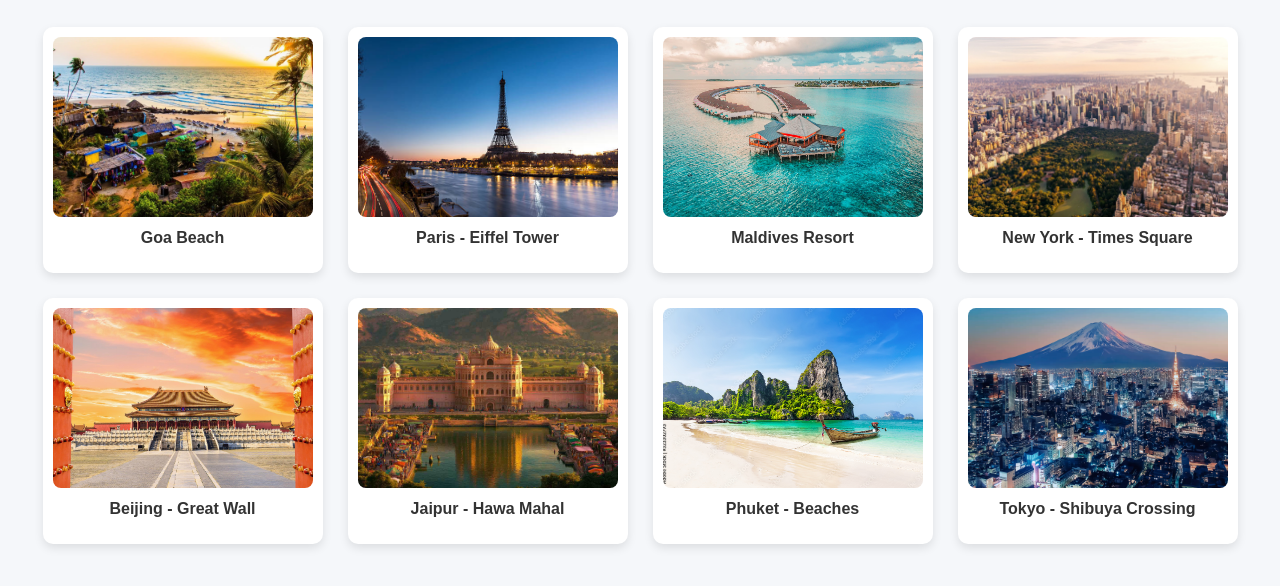
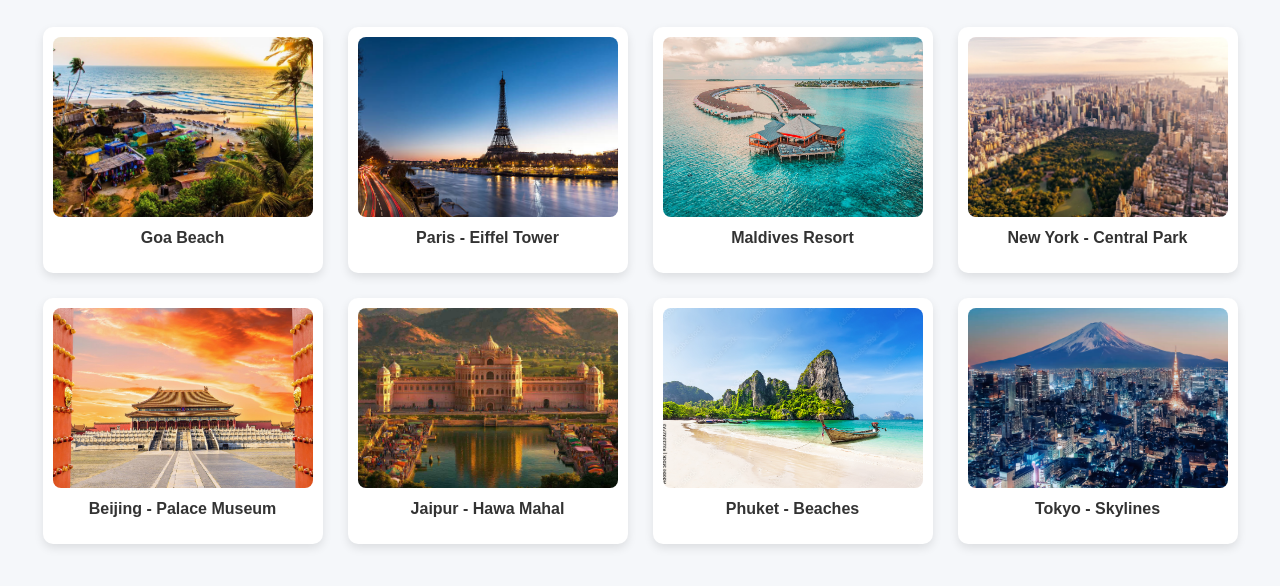
Before and after one commit to Aryan-04-afk/UI-UX-assignments, a plain HTML site: page Assignment 2/gallery.html in a window 1280 px wide. Shown: the part 80-666 px from the top of the page. Drawn offline with Linux system fonts and the light colour scheme.

Commit message:
gallery.html

```diff
--- a/Assignment 2/gallery.html
+++ b/Assignment 2/gallery.html
@@ -67,11 +67,11 @@
       </div>
       <div>
         <img src="newyork.jpg" alt="New York" />
-        <p class="caption">New York - Times Square</p>
+        <p class="caption">New York - Central Park</p>
       </div>
       <div>
         <img src="beijing.jpg" alt="Beijing" />
-        <p class="caption">Beijing - Great Wall</p>
+        <p class="caption">Beijing - Palace Museum</p>
       </div>
       <div>
         <img src="jaipur.jpg" alt="Jaipur" />
@@ -83,7 +83,7 @@
       </div>
       <div>
         <img src="tokyo.jpg" alt="Tokyo" />
-        <p class="caption">Tokyo - Shibuya Crossing</p>
+        <p class="caption">Tokyo - Skylines</p>
       </div>
     </div>
   </body>
```
